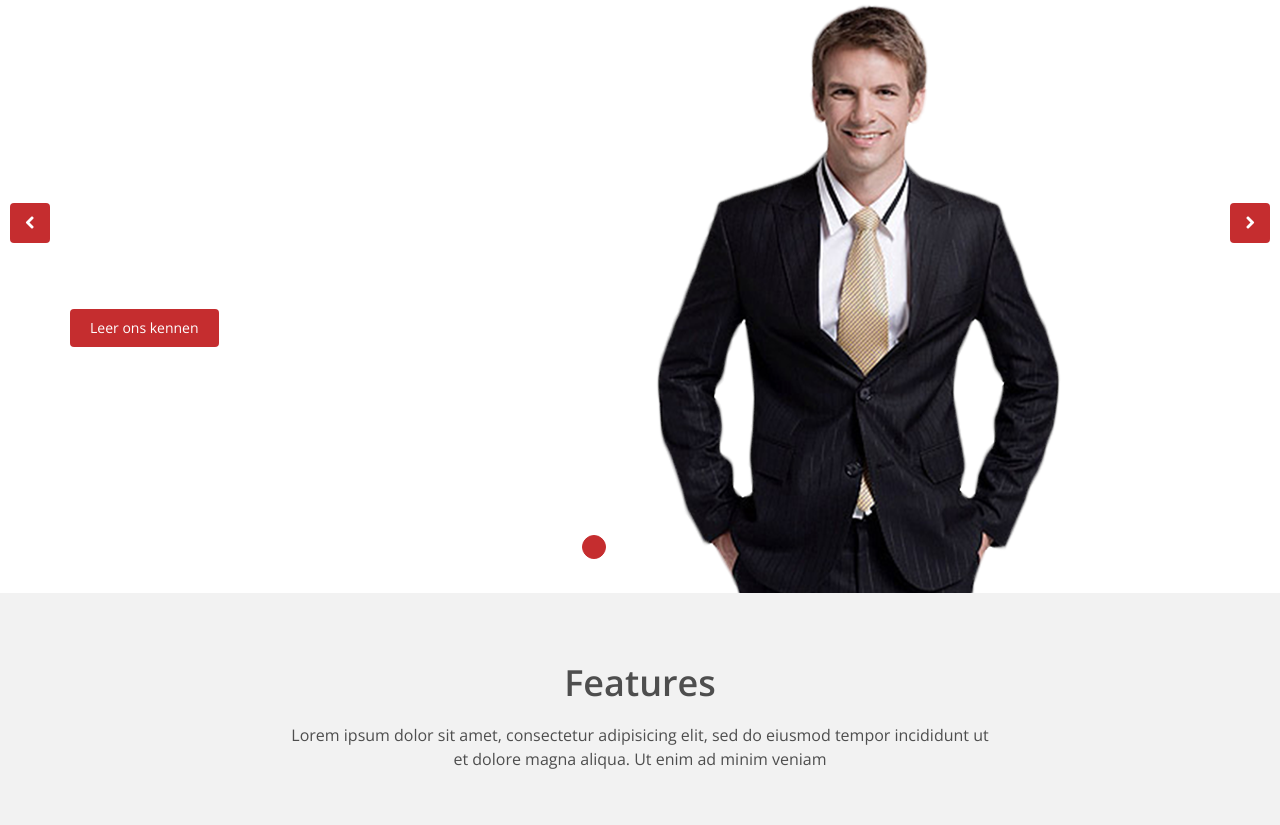
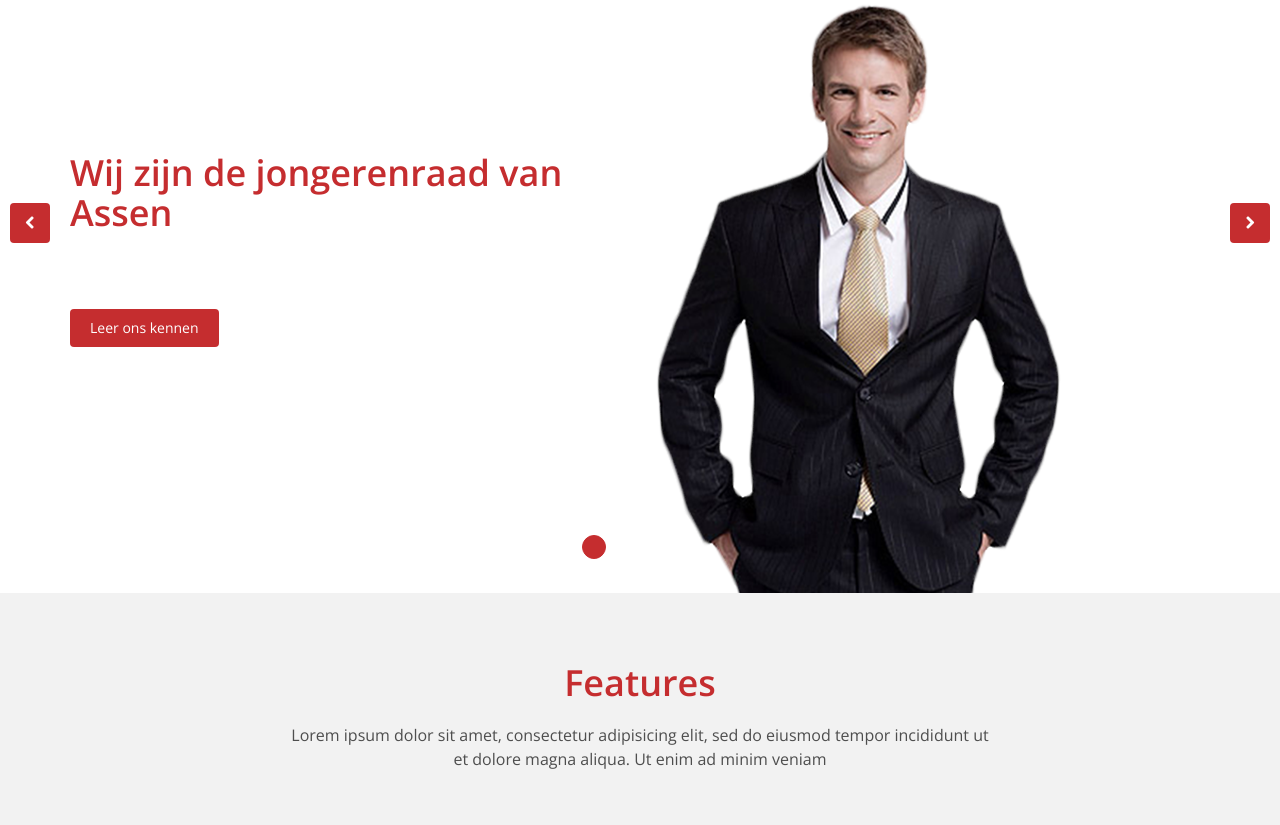
Before and after one commit to DutchKid/JA_nieuwe_website, a plain HTML site: page corlate-design/index.html in a window 1280 px wide. Shown: the part 275-1100 px from the top of the page. Drawn offline with nearby package versions, Linux system fonts and the light colour scheme.

Commit message:
Update main.css

```diff
--- a/corlate-design/css/main.css
+++ b/corlate-design/css/main.css
@@ -25,11 +25,12 @@ h6 {
 
 h1{
   font-size: 36px;
-  color:#fff;
+  color:#c52d2f;
 }
 
 h2{
   font-size: 20px;
+  color:#c52d2f;
 }
 
 h3{
```
